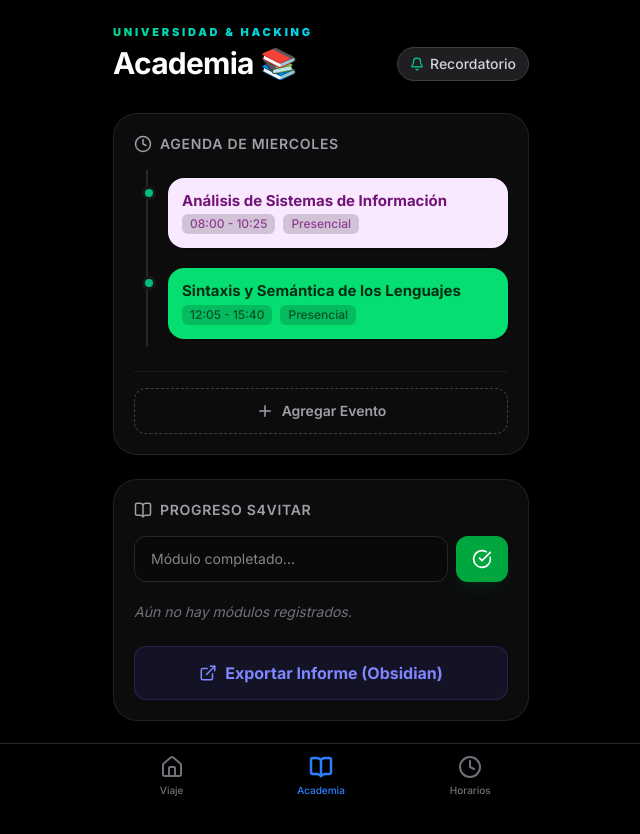
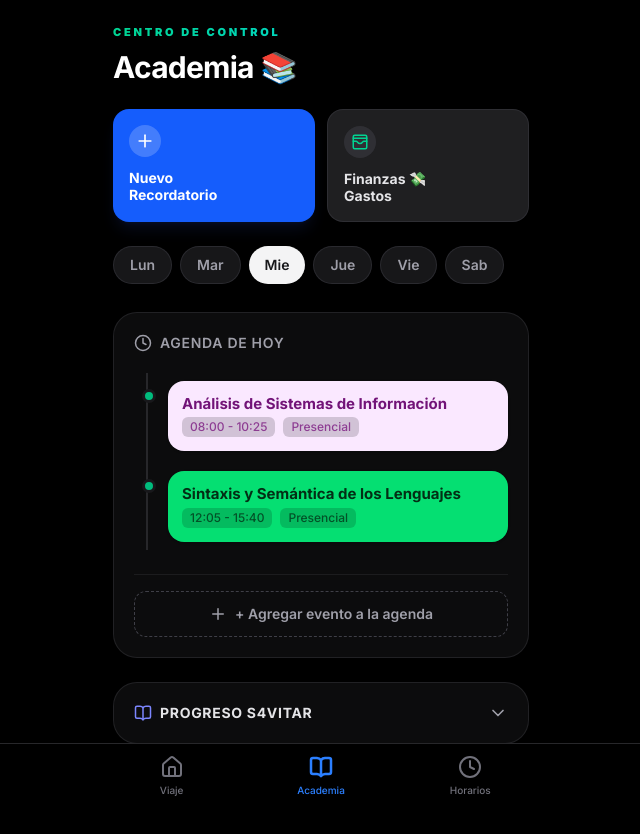
Before and after one commit to aalvaroespinoza/AppHorarios, a Next.js app: page /academia in a window 1280 px wide. Shown: the top 834 px of the page, without its empty margins (319-959 px from the left). Built offline with nearby package versions, Linux system fonts and the light colour scheme.

Commit message:
design: rediseñar Centro de Control Academia (atajos nativos, agenda dinámica y tracker colapsable)

```diff
--- a/src/app/academia/page.tsx
+++ b/src/app/academia/page.tsx
@@ -2,18 +2,24 @@
 
 import { useState } from 'react';
 import { motion, AnimatePresence } from 'framer-motion';
-import { Bell, Plus, CheckCircle, ExternalLink, Clock, BookOpen } from 'lucide-react';
+import { Plus, CheckCircle, ExternalLink, Clock, BookOpen, ChevronDown, ChevronUp, WalletCards } from 'lucide-react';
+import Link from 'next/link';
 import { useAgenda } from '@/hooks/useAgenda';
 import { useTracker } from '@/hooks/useTracker';
 import { useEscenario } from '@/hooks/useEscenario';
+import type { DayOfWeek } from '@/types/common';
+
+const DIAS: DayOfWeek[] = ['lunes', 'martes', 'miercoles', 'jueves', 'viernes', 'sabado'];
 
 export default function AcademiaPage() {
-  const { diaSeleccionado, isMounted } = useEscenario();
+  const { diaSeleccionado, setDiaSeleccionado, isMounted } = useEscenario();
   const agenda = useAgenda();
   const tracker = useTracker('s4vitar');
 
   const [mostrarFormEvento, setMostrarFormEvento] = useState(false);
   const [nuevoEvento, setNuevoEvento] = useState({ titulo: '', horaInicio: '10:00', horaFin: '11:00' });
+
+  const [mostrarTracker, setMostrarTracker] = useState(false);
   const [nuevoModulo, setNuevoModulo] = useState('');
 
   if (!isMounted || !agenda.isMounted || !tracker.isMounted) return null;
@@ -39,7 +45,6 @@ export default function AcademiaPage() {
     setNuevoModulo('');
   };
 
-  // Capitalizar día para header
   const diaCapitalizado = diaSeleccionado.charAt(0).toUpperCase() + diaSeleccionado.slice(1);
 
   return (
@@ -47,44 +52,73 @@ export default function AcademiaPage() {
       initial={{ opacity: 0, scale: 0.98, y: 10 }}
       animate={{ opacity: 1, scale: 1, y: 0 }}
       transition={{ type: "spring", bounce: 0, duration: 0.4 }}
-      className="p-4 max-w-md mx-auto flex flex-col gap-6 pb-24"
+      className="p-4 max-w-md mx-auto flex flex-col gap-6 pb-28"
       style={{ paddingTop: 'max(1rem, env(safe-area-inset-top))' }}
     >
       {/* Header */}
-      <header className="flex justify-between items-end mt-2 mb-2">
-        <div>
-          <h2 className="text-transparent bg-clip-text bg-gradient-to-r from-emerald-400 to-cyan-400 text-[11px] font-black tracking-[0.25em] uppercase mb-1 drop-shadow-sm">
-            UNIVERSIDAD & HACKING
+      <header className="flex flex-col gap-2 mt-2">
+        <h2 className="text-transparent bg-clip-text bg-gradient-to-r from-emerald-400 to-cyan-400 text-[11px] font-black tracking-[0.25em] uppercase drop-shadow-sm">
+          CENTRO DE CONTROL
         </h2>
         <h1 className="text-3xl font-bold tracking-tight text-white">
           Academia 📚
         </h1>
-        </div>
+      </header>
+
+      {/* Quick Actions Grid */}
+      <div className="grid grid-cols-2 gap-3">
         <a
           href="shortcuts://run-shortcut?name=agregar%20recordatorio"
-          className="flex items-center gap-1.5 px-3 py-1.5 bg-zinc-800/80 rounded-full text-zinc-300 hover:bg-zinc-700 transition-colors border border-zinc-700 shadow-sm text-sm font-medium shrink-0"
+          className="bg-blue-600 hover:bg-blue-500 transition-colors rounded-2xl p-4 flex flex-col gap-3 shadow-lg shadow-blue-900/20 active:scale-95"
         >
-          <Bell size={14} className="text-emerald-400" />
-          <span>Recordatorio</span>
+          <div className="bg-white/20 w-8 h-8 rounded-full flex items-center justify-center">
+            <Plus size={20} className="text-white" />
+          </div>
+          <span className="text-white font-bold text-sm leading-tight">Nuevo<br/>Recordatorio</span>
         </a>
-      </header>
+        <Link
+          href="/finanzas"
+          className="bg-zinc-800/80 border border-zinc-700/50 hover:bg-zinc-800 transition-colors rounded-2xl p-4 flex flex-col gap-3 shadow-sm active:scale-95"
+        >
+          <div className="bg-zinc-700/50 w-8 h-8 rounded-full flex items-center justify-center">
+            <WalletCards size={18} className="text-emerald-400" />
+          </div>
+          <span className="text-zinc-200 font-bold text-sm leading-tight">Finanzas 💸<br/>Gastos</span>
+        </Link>
+      </div>
+
+      {/* Day Selector */}
+      <div className="flex gap-2 overflow-x-auto no-scrollbar pb-1">
+        {DIAS.map((dia) => (
+          <button
+            key={dia}
+            onClick={() => setDiaSeleccionado(dia)}
+            className={`px-4 py-2 rounded-full text-sm font-semibold transition-all whitespace-nowrap ${
+              diaSeleccionado === dia
+                ? 'bg-zinc-100 text-zinc-900 shadow-md'
+                : 'bg-zinc-800/60 text-zinc-400 hover:text-white border border-zinc-700/50'
+            }`}
+          >
+            {dia.charAt(0).toUpperCase() + dia.slice(1, 3)}
+          </button>
+        ))}
+      </div>
 
       {/* Agenda Section */}
       <section className="bg-zinc-900/50 border border-zinc-800/80 rounded-3xl p-5 shadow-xl backdrop-blur-md">
-        <div className="flex items-center justify-between mb-4 text-zinc-400">
+        <div className="flex items-center justify-between mb-5 text-zinc-400">
           <div className="flex items-center gap-2">
             <Clock size={18} />
-            <h2 className="font-semibold text-sm uppercase tracking-wider">Agenda de {diaCapitalizado}</h2>
+            <h2 className="font-semibold text-sm uppercase tracking-wider">Agenda de Hoy</h2>
           </div>
         </div>
 
         <div className="relative border-l-2 border-zinc-800 ml-3 pl-5 flex flex-col gap-5 py-2">
           {agendaDelDia.length === 0 ? (
-            <p className="text-zinc-500 text-sm italic">Sin eventos programados hoy.</p>
+            <p className="text-zinc-500 text-sm italic">Sin eventos programados para {diaSeleccionado}.</p>
           ) : (
             agendaDelDia.map((item, idx) => (
               <div key={item.id + idx} className="relative">
-                {/* Timeline Dot */}
                 <span className="absolute -left-[1.6rem] top-2 h-3.5 w-3.5 rounded-full border-[3px] border-zinc-900 bg-emerald-500" />
 
                 <div className={`p-3.5 rounded-2xl shadow-sm ${item.color || 'bg-zinc-800 border border-zinc-700/50 text-zinc-100'}`}>
@@ -156,20 +190,34 @@ export default function AcademiaPage() {
                 className="w-full flex items-center justify-center gap-2 py-3 rounded-xl border border-dashed border-zinc-700 text-zinc-400 hover:text-white hover:border-zinc-500 transition-all text-sm font-semibold hover:bg-zinc-800/30 active:scale-[0.98]"
               >
                 <Plus size={18} />
-                Agregar Evento
+                + Agregar evento a la agenda
               </button>
             )}
           </AnimatePresence>
         </div>
       </section>
 
-      {/* Tracker Section */}
-      <section className="bg-zinc-900/50 border border-zinc-800/80 rounded-3xl p-5 shadow-xl backdrop-blur-md">
-        <div className="flex items-center gap-2 mb-4 text-zinc-400">
-          <BookOpen size={18} />
-          <h2 className="font-semibold text-sm uppercase tracking-wider">Progreso S4vitar</h2>
+      {/* Tracker Section (Accordion) */}
+      <section className="bg-zinc-900/50 border border-zinc-800/80 rounded-3xl overflow-hidden shadow-xl backdrop-blur-md">
+        <button
+          onClick={() => setMostrarTracker(!mostrarTracker)}
+          className="w-full p-5 flex items-center justify-between text-zinc-400 hover:bg-zinc-800/30 transition-colors"
+        >
+          <div className="flex items-center gap-2">
+            <BookOpen size={18} className="text-indigo-400" />
+            <h2 className="font-bold text-sm uppercase tracking-wider text-zinc-200">Progreso S4vitar</h2>
           </div>
+          {mostrarTracker ? <ChevronUp size={20} /> : <ChevronDown size={20} />}
+        </button>
 
+        <AnimatePresence>
+          {mostrarTracker && (
+            <motion.div
+              initial={{ height: 0 }}
+              animate={{ height: 'auto' }}
+              exit={{ height: 0 }}
+              className="px-5 pb-5 overflow-hidden"
+            >
               <div className="flex gap-2 mb-5">
                 <input
                   type="text"
@@ -207,6 +255,9 @@ export default function AcademiaPage() {
                 <ExternalLink size={18} />
                 Exportar Informe (Obsidian)
               </a>
+            </motion.div>
+          )}
+        </AnimatePresence>
       </section>
 
     </motion.div>
```
Lines whose indentation alone changed are shown as unchanged.
